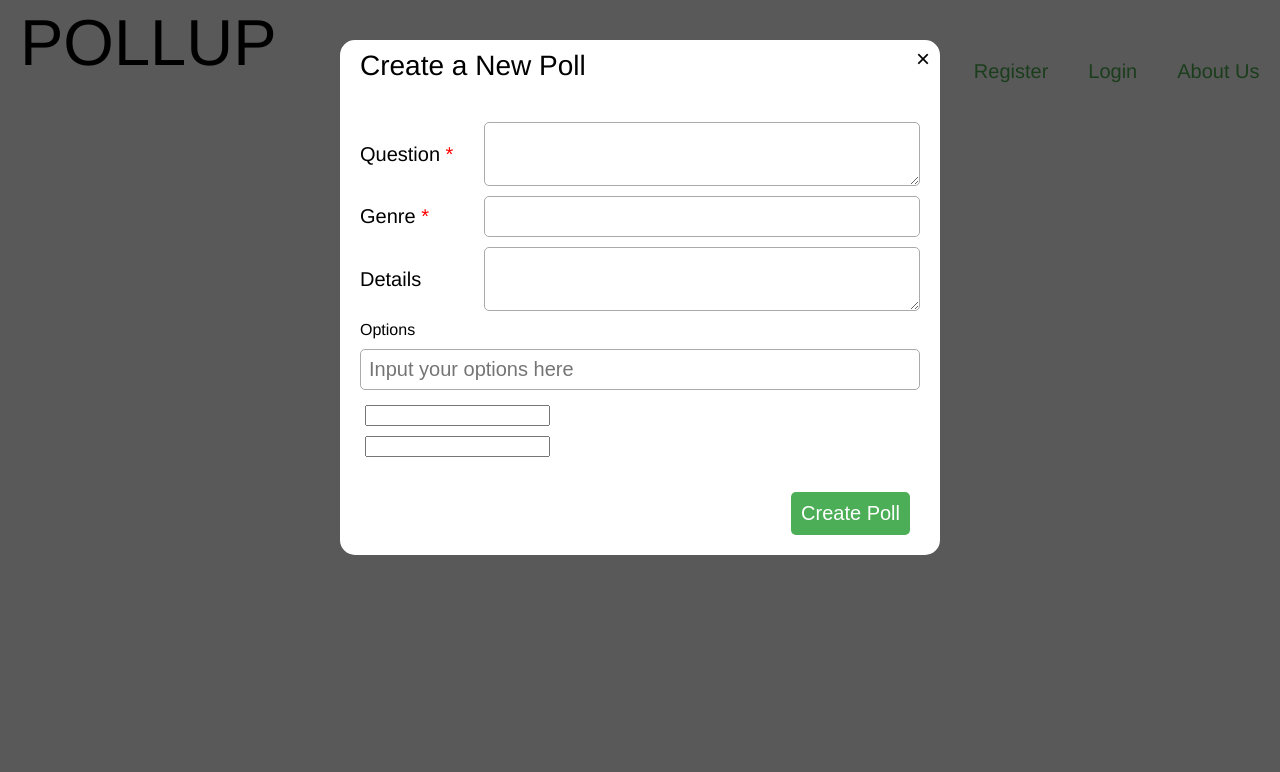
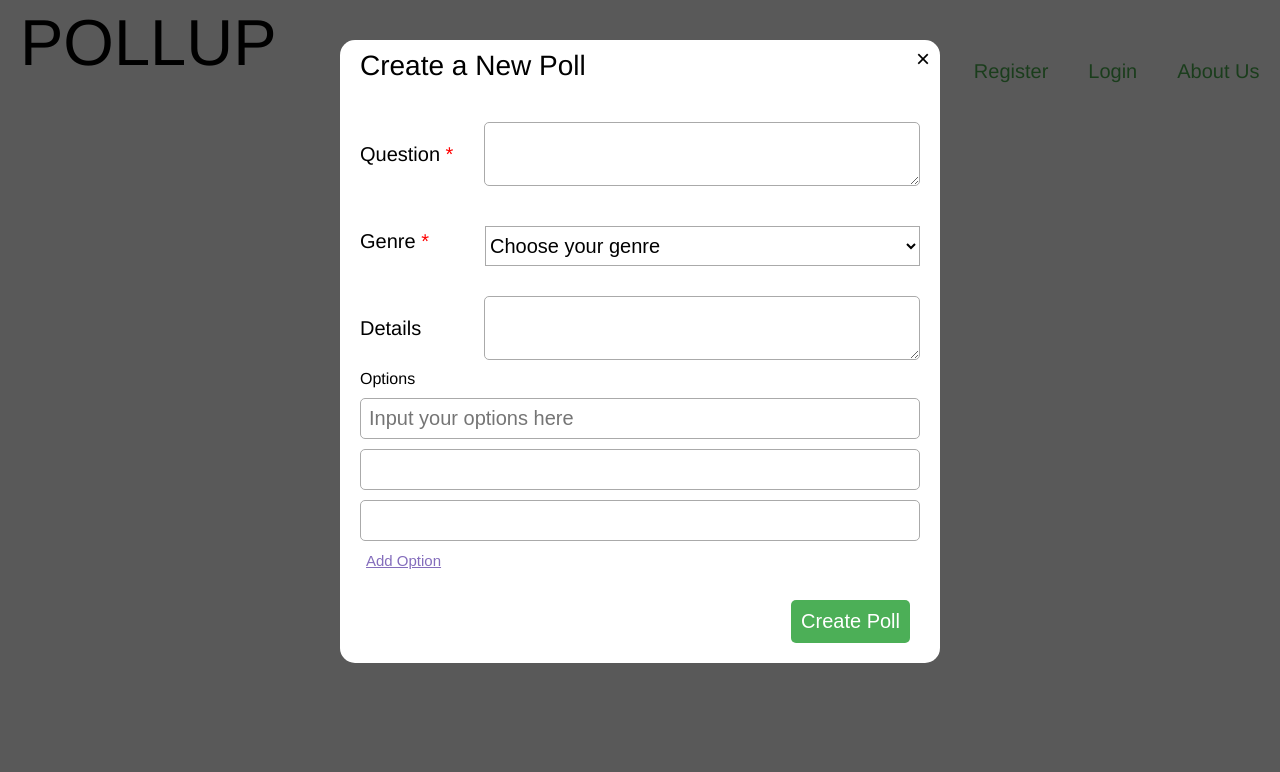
Before and after one commit to jawhnypoh/pollup, a plain HTML site: page landingPage.html in a window 1280 px wide. Both pictures are taken after a click on the button "create poll". Shown: the top 772 px of the page. Drawn offline with Linux system fonts and the light colour scheme.

Commit message:
Added more functionality to the create new poll Modal

```diff
--- a/CSS/landing_style.css
+++ b/CSS/landing_style.css
@@ -1,10 +1,13 @@
 /* Stylesheet CSS for Landing Page */
 
+/* Styling for General Body */
 body {
     font-family: 'Helvetica Neue', Helvetica, sans-serif;
     margin: 0;
 }
 
+
+/* Styling for Header */
 header h1 {
   display: inline-block;
   font-size: 65px;
@@ -18,6 +21,8 @@ a {
   color: black;
 }
 
+
+/* Styling for Nav Bar Options */
 nav {
     position: absolute;
     right: 0.5px;
@@ -55,6 +60,8 @@ nav ul {
     color: #4CE457;
 }
 
+
+/* Styling for Main */
 main {
     display: inline-block;
     //background-color: lightgray;
@@ -63,11 +70,15 @@ main {
     width: 100%;
 }
 
+
+/* Styling for Wrapper */
 div .wrapper {
     width: 100%;
     height: auto;
 }
 
+
+/* Styling for Ad Part of Main */
 main div .ad {
     margin-top: 10%;
     font-family: Georgia, serif;
@@ -75,6 +86,8 @@ main div .ad {
     font-weight: 300;
 }
 
+
+/* Styling for Create Poll Button */
 #create-poll-button {
   position: relative;
   width: 200px;
@@ -95,6 +108,8 @@ main div .ad {
     box-shadow: 0 12px 16px 0 rgba(0,0,0,0.24), 0 17px 50px 0 rgba(0,0,0,0.19);
 }
 
+
+/* Styling for Polls Type Section */
 .polls-div {
     padding-top: 300px;
     margin: auto;
@@ -130,6 +145,8 @@ main div .ad {
     cursor: pointer;
 }
 
+
+/* Styling for Genres Section */
 .genres-title {
     margin: auto;
     margin-top: 200px;
@@ -325,13 +342,41 @@ footer .copyright p {
 
 .options div {
     width: 200px;
-    //display: flex;
 }
 
 .poll-input-options-div {
     display: flex;
     padding: 5px;
     width: 100%;
+}
+
+#add-option-button {
+    background-color: white;
+    font-size: 15px;
+    text-decoration: underline;
+    color: #846DBC;
+    border: none;
+    outline: none;
+    transition-duration: 0.4s;
+}
+
+#add-option-button:hover {
+    color: #A88BF0;
+    cursor: pointer;
+}
+
+.genre-select-container {
+  margin-top: 30px;
+}
+
+#genre-select {
+  width: 435px;
+  height: 40px;
+  border: 1px solid #aaa;
+  background-color: #fff;
+  font-size: 20px;
+  float: left;
+  margin-bottom: 20px;
 }
 
 .modal-footer {
@@ -381,6 +426,7 @@ footer .copyright p {
   font-size: 32px;
 }
 
+
 /* Add Animation */
 @-webkit-keyframes fadeIn {
     from {opacity: 0}
--- a/js/landingPage.js
+++ b/js/landingPage.js
@@ -17,6 +17,28 @@ function displayCreatePollModal() {
         backdropElem.classList.add('hidden');
     }
   }
+}
+
+
+/* This function adds another polling option to the modal */
+function newPollOption() {
+    console.log("== Function called! ");
+    var newPollElem = document.getElementById('add-option-button');
+
+    // select div containers of text fields
+    var divContainer = document.getElementById('options-div');
+
+    var textBox = document.createElement('input');
+
+    var pollInputElementDiv = document.createElement('div');
+    pollInputElementDiv.classList.add('poll-input-element');
+
+    pollInputElementDiv.appendChild(textBox);
+
+    divContainer.appendChild(pollInputElementDiv);
+
+    var newOptionsDiv = document.createElement('div');
+    newOptionsDiv.classList.add('poll-input-element');
 }
 
 /* This function closes the create new poll modal */
@@ -49,6 +71,10 @@ window.addEventListener('DOMContentLoaded', function (event) {
     var createPollElem = document.getElementById('create-poll-button');
         createPollElem.addEventListener('click', displayCreatePollModal);
 
+    var addPollOption = document.getElementById('add-option-button');
+        addPollOption.addEventListener('click', newPollOption);
+
     var modalCloseButton = document.querySelector('#create-poll-modal .modal-close-button');
         modalCloseButton.addEventListener('click', closeCreatePollModal);
+
 });
--- a/landingPage.html
+++ b/landingPage.html
@@ -106,7 +106,7 @@
 
     <footer>
         <div class="copyright">
-            <p>Copyright 2016</p>
+            <p>Copyright &copy; 2016</p>
         </div>
     </footer>
 
@@ -127,7 +127,18 @@
 
           <div class="poll-input-element required">
             <label for="poll-input-genre">Genre</label>
-            <input type="text" id="poll-input-genre">
+<!--            <input type="text" id="poll-input-genre">-->
+            <div class="genre-select-container">
+                <select id="genre-select">
+                    <option class="default select" value="" disabled selected>Choose your genre</option>
+                    <option value="science">Science</option>
+                    <option value="technology">Technology</option>
+                    <option value="music">Music</option>
+                    <option value="politics">Politics</option>
+                    <option value="art">Art</option>
+                    <option value="travel">Travel</option>
+                </select>
+            </div>
           </div>
 
           <div class="poll-input-element">
@@ -135,23 +146,24 @@
             <textarea id="poll-input-details"></textarea>
           </div>
 
-<!--          <div class="poll-input-element">-->
             <label for="poll-input-options">Options</label>
-            <div class="options-div">
-<!--                <div class="poll-input-options-div">-->                  <div class="poll-input-element">
+            <div class="options-div" id="options-div">
+               <div class="poll-input-element" id="poll-input-element">
                     <input type="text" id="poll-input-option" placeholder="Input your options here">
                 </div>
 
-                <div class="poll-input-options-div">
+                <div class="poll-input-element" id="poll-input-element">
                     <input type="text" id="poll-input-option">
                 </div>
 
-                <div class="poll-input-options-div">
+                <div class="poll-input-element" id="poll-input-element">
                     <input type="text" id="poll-input-option">
                 </div>
             </div>
+
+          <button type="button" id="add-option-button">Add Option</button>
+
           </div>
-<!--        </div>-->
 
         <div class="modal-footer">
           <button type="button" class="modal-accept-button">Create Poll</button>
```
Also changed, not shown: about.html (+1 -1 lines), 1 other file.
